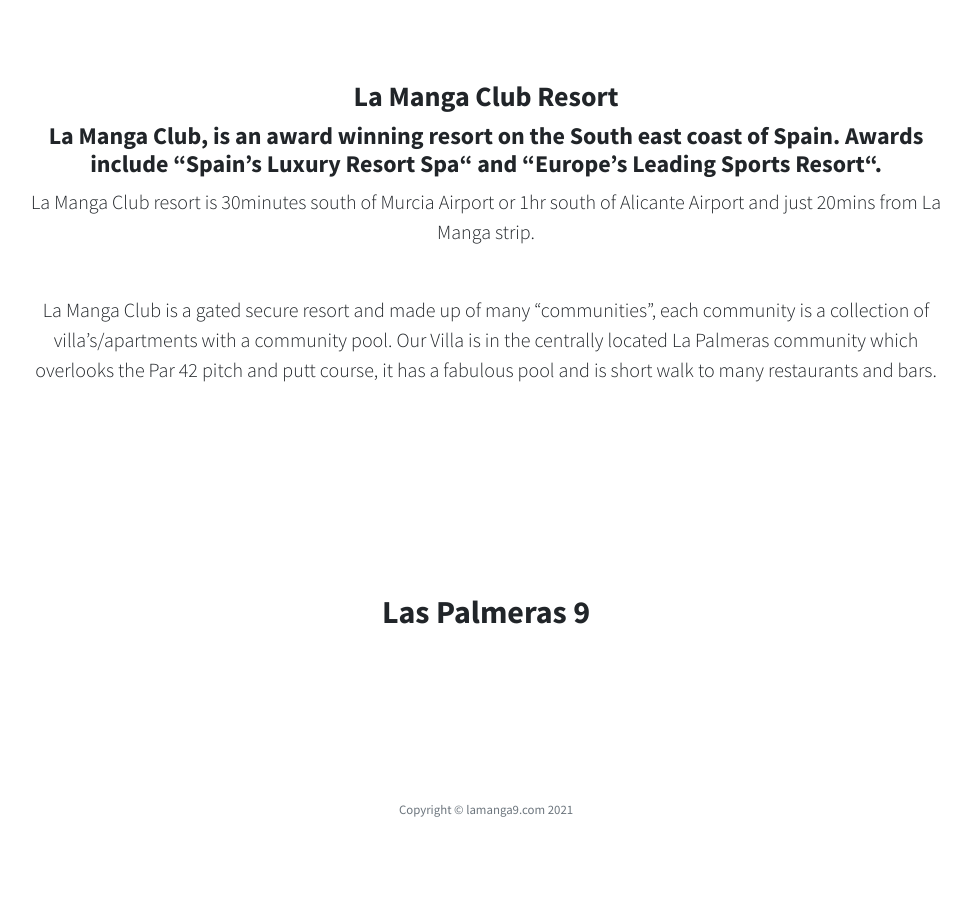
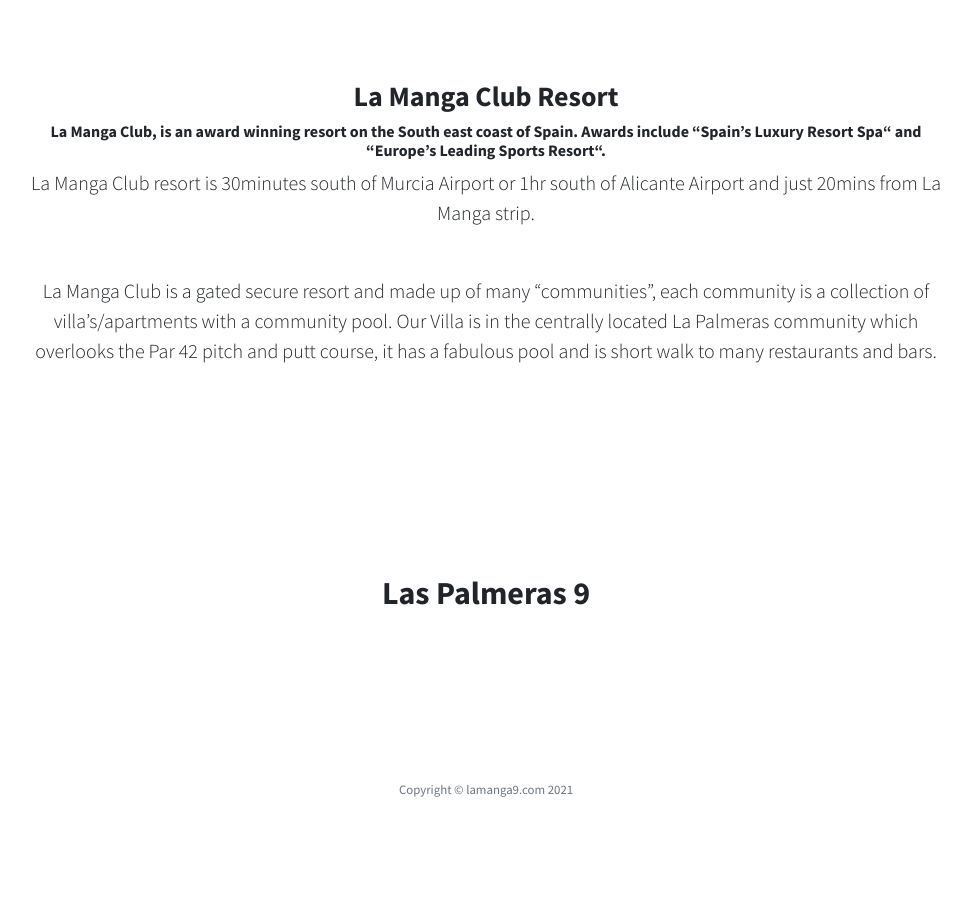
Before and after one commit to richsteer/richsteer.github.io, a Jekyll site: the page built from index.html, in a window 1280 px wide. Shown: the part 1380-2279 px from the top of the page, without its empty margins (154-1125 px from the left). Built offline with Jekyll 4.4.1, drawn with Linux system fonts in a browser that asks for light colours.

Commit message:
Update index.html

```diff
--- a/index.html
+++ b/index.html
@@ -18,18 +18,16 @@
     <div class="container text-center">
         <div class="row">
             <div class="col-lg-10 mx-auto">
-                <h3 class="content-section-heading">La Manga Club Resort</h3>
-                <b>
-                <h4>
+                <h3>La Manga Club Resort</h3>
+                <h6>
                     La Manga Club, is an award winning resort on the South east coast of Spain. Awards include “Spain’s Luxury Resort Spa“ and “Europe’s Leading Sports Resort“.
-                </h4>
+                </h6>
                 <p class="lead mb-5">
                     La Manga Club resort is 30minutes south of Murcia Airport or 1hr south of Alicante Airport and just 20mins from La Manga strip.
                 </p>
                 <p class="lead mb-5">
                     La Manga Club is a gated secure resort and made up of many “communities”, each community is a collection of villa’s/apartments with a community pool. Our Villa is in the centrally located La Palmeras community which overlooks the Par 42 pitch and putt course, it has a fabulous pool and is short walk to many restaurants and bars.
                 </p>
-                </b>
             </div>
         </div>
     </div>
```
